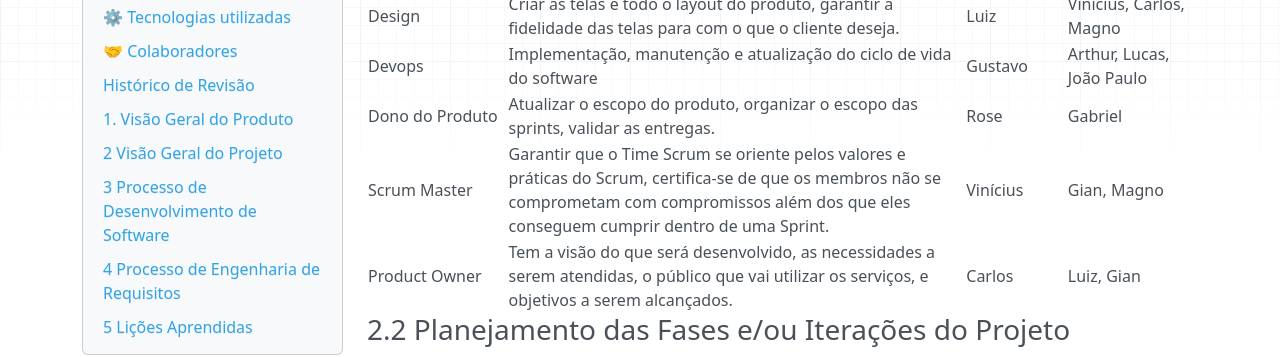
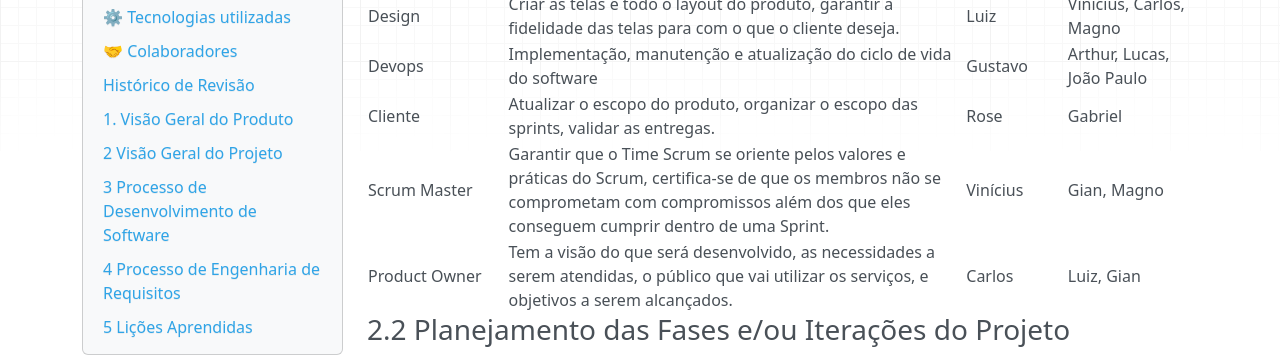
Before and after one commit to mdsreq-fga-unb/2022.1-Para-Ce-Ta-Mal, an MkDocs documentation site: the page built from docs/index.md, in a window 1280 px wide and 900 px high, scrolled down 1883 px. Shown: the part 155-512 px from the top of the window. Built offline with MkDocs 1.6.1, drawn with Linux system fonts in a browser that asks for light colours; nearby versions of some CDN libraries.

Commit message:
Correção das atribuições

```diff
--- a/docs/index.md
+++ b/docs/index.md
@@ -82,7 +82,7 @@ As tecnologias foram determinadas de acordo com a necessidade das atividades a s
 | Desenvolvimento       | Codificar o produto, codificar testes unitários, realizar refatoração.                                                                                                                               | Gustavo     | Arthur, Lucas, João Paulo   |
 | Design                | Criar as telas e todo o layout do produto, garantir a fidelidade das telas para com o que o cliente deseja.                                                                                          | Luiz        | Vinicius, Carlos, Magno     |
 | Devops                | Implementação, manutenção e atualização do ciclo de vida do software                                                                                                                                                                                       | Gustavo     | Arthur, Lucas, João Paulo   |
-| Dono do Produto       | Atualizar o escopo do produto, organizar o escopo das sprints, validar as entregas.                                                                                                                  | Rose        | Gabriel                     |
+| Cliente               | Atualizar o escopo do produto, organizar o escopo das sprints, validar as entregas.                                                                                                                  | Rose        | Gabriel                     |
 | Scrum Master          | Garantir que o Time Scrum se oriente pelos valores e práticas do Scrum, certifica-se de que os membros não se comprometam com compromissos além dos que eles conseguem cumprir dentro de uma Sprint. | Vinícius    | Gian, Magno                 |
 | Product Owner         | Tem a visão do que será desenvolvido, as necessidades a serem atendidas, o público que vai utilizar os serviços, e objetivos a serem alcançados.                                                     | Carlos      | Luiz, Gian                  |
 
```
